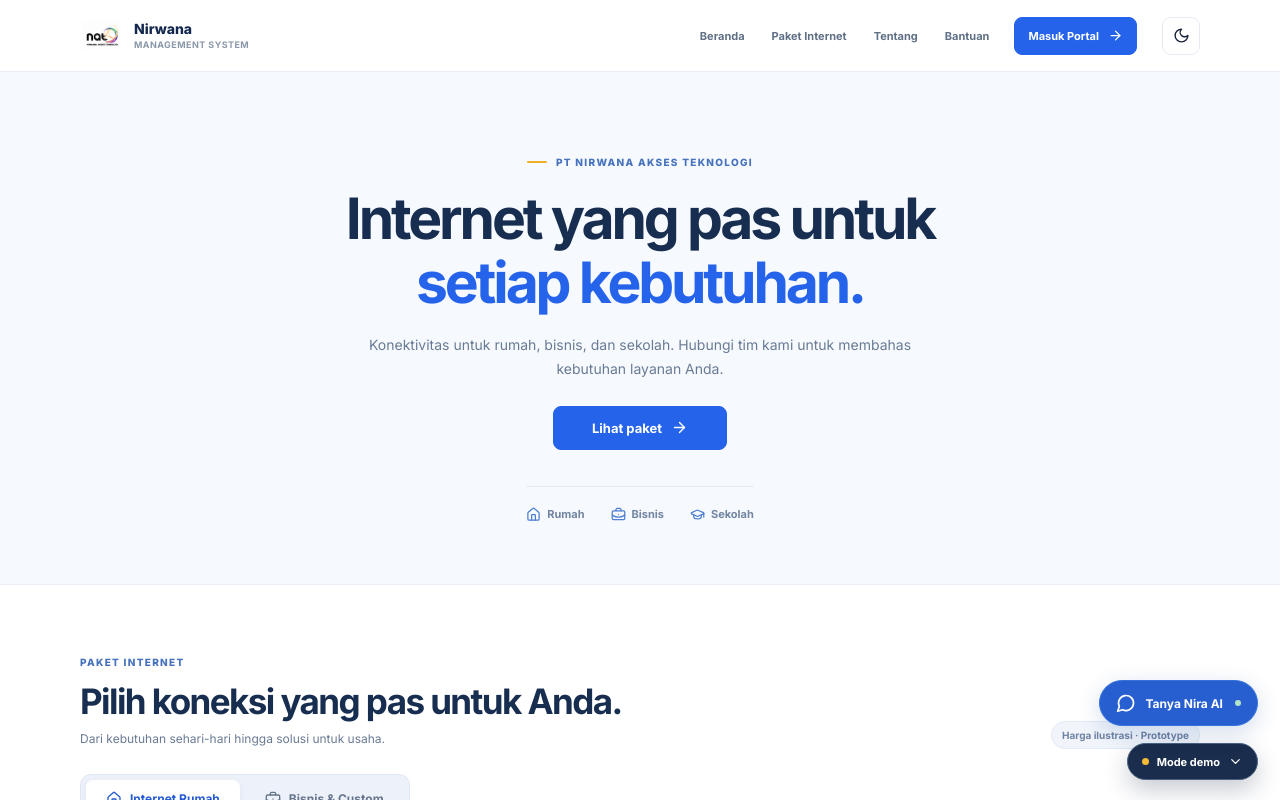
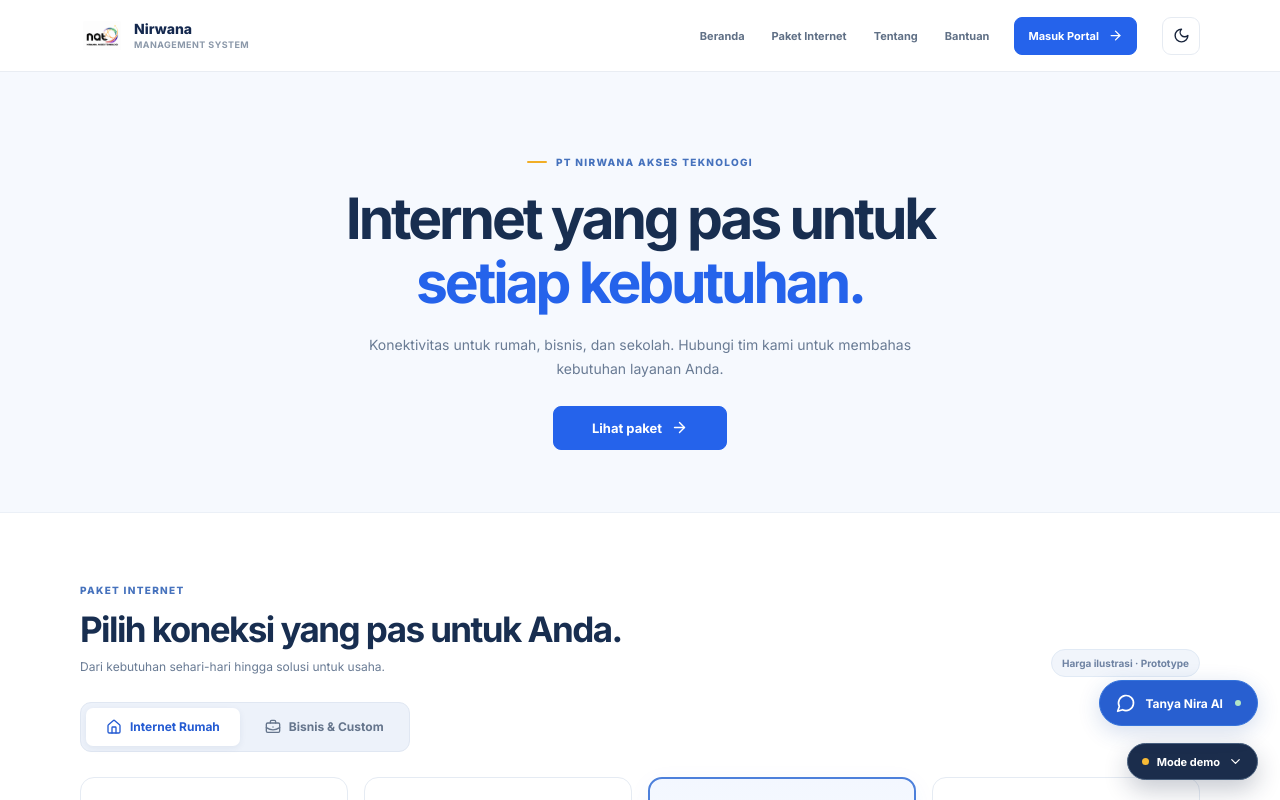
Before and after one commit to Hamijeu/nirwana, a React (Vite) app: page / in a window 1280 px wide. Shown: the top 800 px of the page. Built offline with nearby package versions, Linux system fonts and the light colour scheme.

Commit message:
fix: simplify hero and clarify light client header boundary

```diff
--- a/src/Landing.jsx
+++ b/src/Landing.jsx
@@ -1,5 +1,5 @@
 import React, {useEffect, useState} from 'react';
-import {ArrowRight, BriefcaseBusiness, GraduationCap, House, Menu, MessageCircle, X} from 'lucide-react';
+import {ArrowRight, Menu, MessageCircle, X} from 'lucide-react';
 import './landing.css';
 import Pricing from './Pricing';
 import ThemeToggle from './ThemeToggle';
@@ -26,7 +26,6 @@ export default function CompanyLanding({Brand,Link,onAsk}){
         <h1>Internet yang pas untuk <em>setiap kebutuhan.</em></h1>
         <p>Konektivitas untuk rumah, bisnis, dan sekolah. Hubungi tim kami untuk membahas kebutuhan layanan Anda.</p>
         <div className="company-hero-actions"><a href="#layanan" className="btn">Lihat paket <ArrowRight size={17}/></a></div>
-        <div className="company-hero-categories"><span><House size={15}/> Rumah</span><span><BriefcaseBusiness size={15}/> Bisnis</span><span><GraduationCap size={15}/> Sekolah</span></div>
       </div></section>
 
       <Pricing onAsk={onAsk}/>
--- a/src/theme.css
+++ b/src/theme.css
@@ -15,6 +15,9 @@
 .theme-toggle:hover{border-color:var(--primary);color:var(--primary)}
 .theme-toggle:focus-visible,.role-trigger:focus-visible{outline:3px solid #7da9ff;outline-offset:3px}
 :root[data-theme=light]{color-scheme:light}
+[data-theme=light] .client-top{background:#edf1f6;border-bottom:1px solid #b8c6d9;box-shadow:0 2px 5px #243e6010}
+[data-theme=light] .client-top nav a{color:#52627a}
+[data-theme=light] .client-top nav a.active{color:#1d4fb5;border-bottom-color:#2563eb}
 [data-theme=light] .sidebar{background:#edf1f6;border-right-color:#cbd5e1}
 [data-theme=light] .sidebar-label{color:#61728a}
 [data-theme=light] .side-links a{color:#43536b}
```
